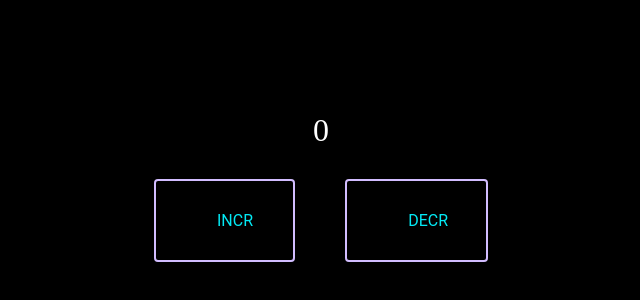
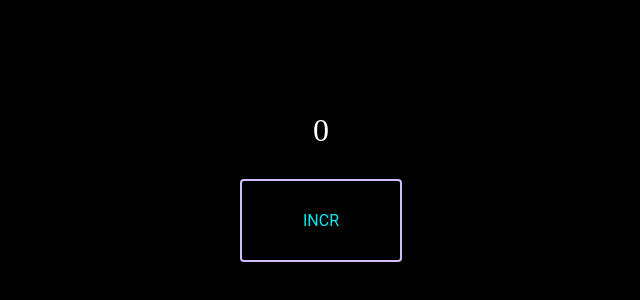
Before and after one commit to muktinathrajbanshi/reactFiveProject, a React (Create React App) app: page / in a window 1280 px wide. Shown: the part 108-408 px from the top of the page, without its empty margins (319-959 px from the left). Built offline with nearby package versions, Linux system fonts and the light colour scheme.

Commit message:
bonus for useEffect hooks in my second project

```diff
--- a/src/App.js
+++ b/src/App.js
@@ -1,10 +1,11 @@
 import React from 'react';
-import UseState from "./component/Hooks/UseState";
+// import UseState from "./component/Hooks/UseState";
+import UseEffect from './component/Hooks/useEffect';
 
 const App = () => {
   return (
     <>
-      <UseState />
+      <UseEffect />
     </>
   );
 };
--- /dev/null
+++ b/src/component/Hooks/useEffect.js
@@ -0,0 +1,28 @@
+import React, { useEffect, useState } from 'react';
+import "./style.css";
+
+const UseEffect = () => {
+
+    const[myNum, setMyNum] = useState(0);
+
+    useEffect(() => {
+        document.title = `Chats(${myNum})`;
+    });
+
+  return (
+    <>
+        <div className="center_div">
+            <p>{myNum}</p>
+            <div className="button2" onClick={() => setMyNum(myNum + 1)}>
+                <span></span>
+                <span></span>
+                <span></span>
+                <span></span>
+                INCR
+            </div>
+        </div>
+    </>
+  );
+};
+
+export default UseEffect;
```
